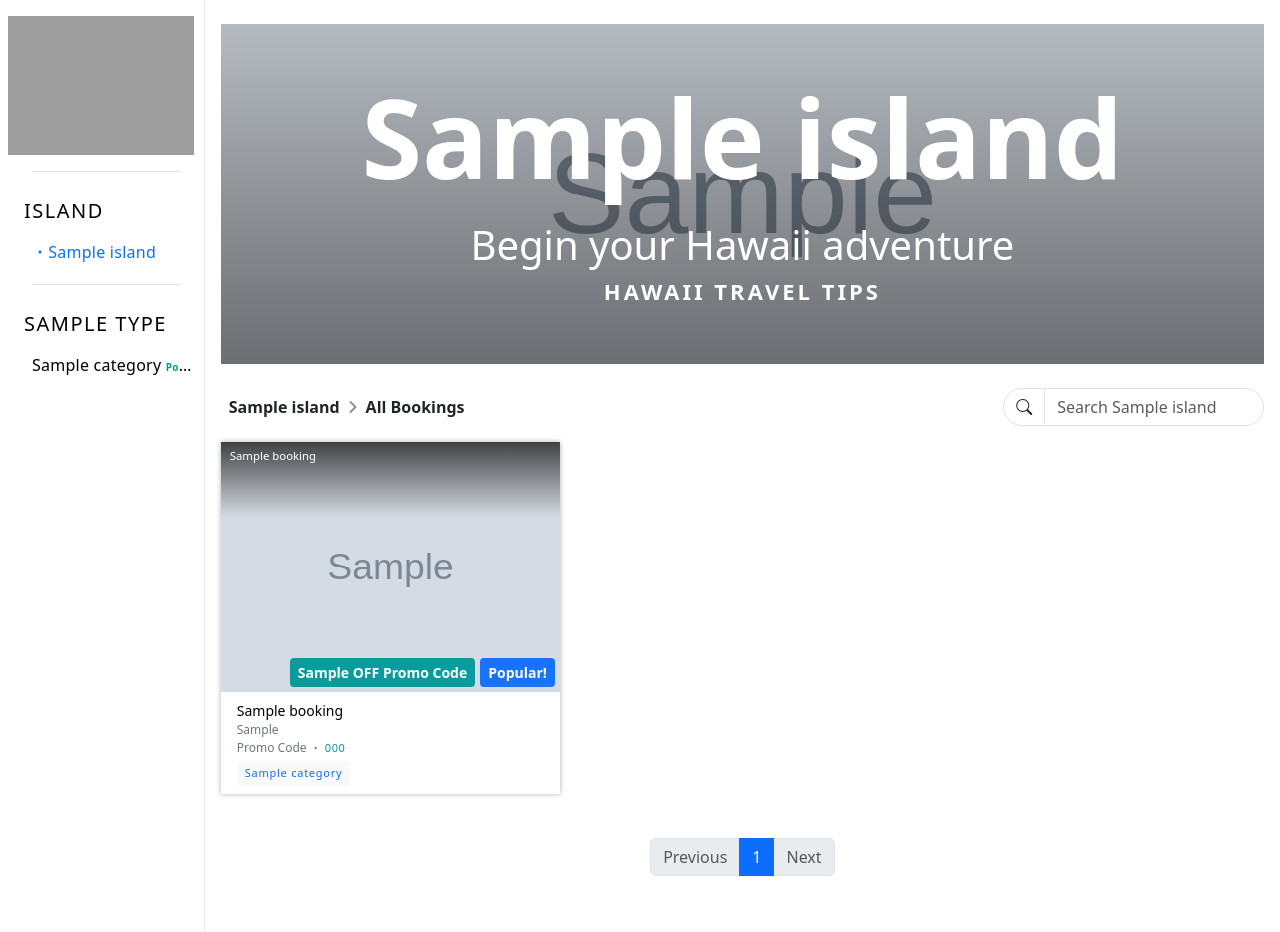
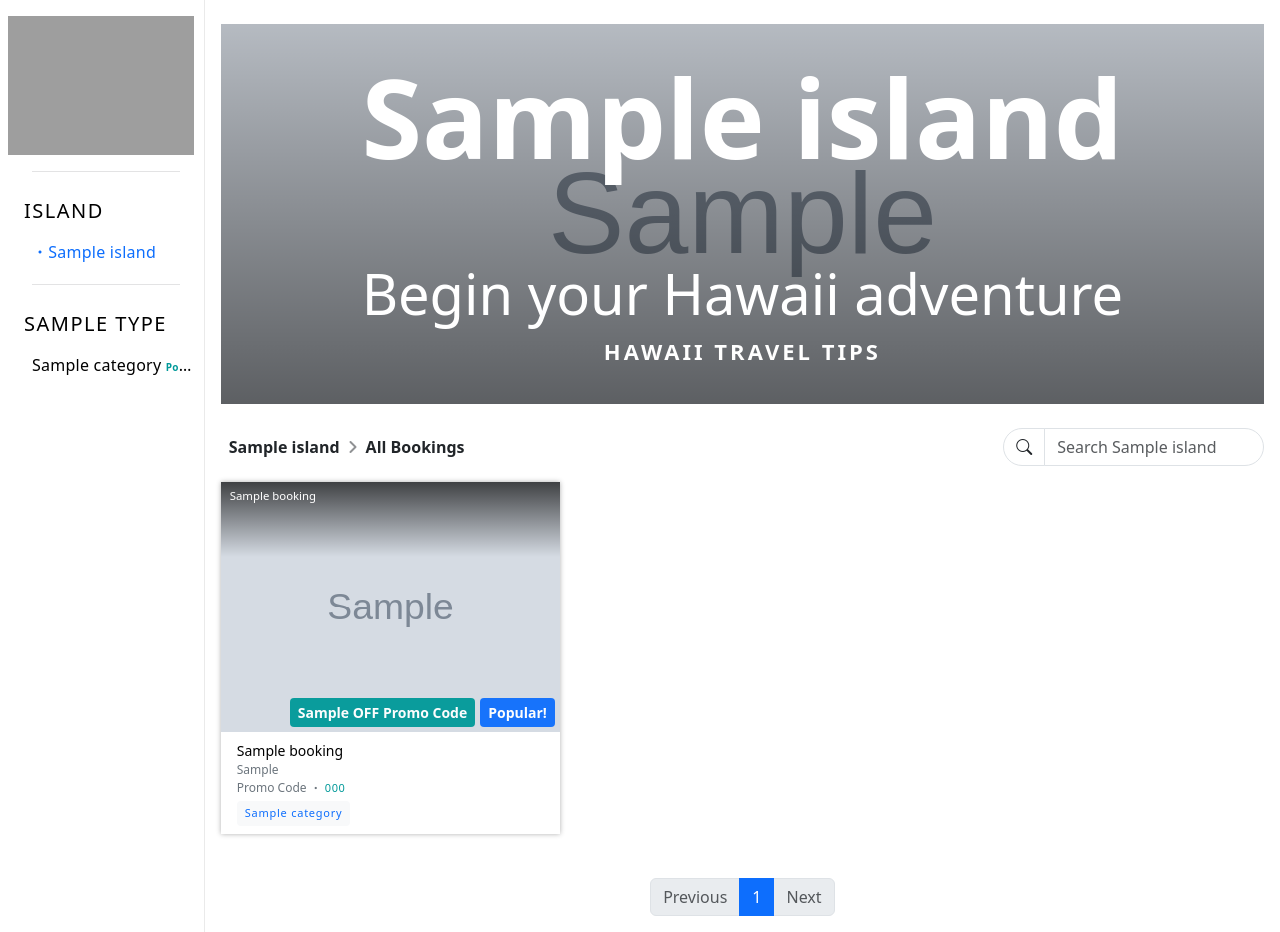
Before and after one commit to woox99/Tours, a Django app: a page that uses core/templates/core/base_site.html in a window 1280 px wide. Shown: the top 932 px of the page. Run offline with Django 5.2, Linux system fonts and the light colour scheme; tables that the repository leaves empty hold one stand-in row (values such as "Sample post"); grey boxes marked "Sample" are stand-in pictures; some web fonts are replaced; grey boxes are pictures that could not be loaded.

Commit message:
island jumbotron rework

```diff
--- a/core/static/core/css/base_site.css
+++ b/core/static/core/css/base_site.css
@@ -86,7 +86,158 @@
     display: none;
 }
 
-/* .jumbotron is in an internal <style> block */
+.jumbotron {
+    position: relative;
+    z-index: -2;
+}
+.jumbotron::after{
+    content: "";
+    position: absolute;
+    top: 0;
+    left: 0;
+    width: 100%;
+    height: 100%;
+    background: linear-gradient(rgba(0, 0, 0, 0.15), #00000090);
+    z-index: 0;
+    pointer-events: none;
+}
+.jumbotron img{
+    width: 100%;
+    height: 380px;
+    object-fit: cover;
+    object-position: center;
+}
+.jumbotron div{
+    position: absolute;
+    top: 0px;
+    width: 100%;
+    height: 100%;
+    display: flex;
+    flex-direction: column;
+    justify-content: center;
+    align-items: center;
+    z-index: 2;
+    color: white;
+    text-align: center;
+}
+.jumbotron .island-name {
+    top: 10px;
+    font-size: 110px;
+    font-weight: bold;
+    margin: 0;
+    line-height: 1;
+}
+.jumbotron .tagline {
+    text-align: center;
+    color: white;
+    font-size: 3.5rem;
+    font-weight: 300;
+    margin: 0;
+    margin-top: 5rem;
+}
+.jumbotron .title {
+    text-align: center;
+    color: white;
+    font-weight: 600;
+    margin: 0;
+    font-size: 22px;
+    letter-spacing: 3px;
+}
+@media (max-width: 768px) {
+    .jumbotron img{
+        width: 100vw;
+        aspect-ratio: 1/1;
+}
+    .jumbotron .island-name {
+        font-size: 70px;
+    }
+    .jumbotron .tagline {
+        font-size: 28px;
+    }
+    .jumbotron .title {
+        font-size: 22px;
+    }
+}
+    /* .jumbotron .background {
+        position: relative;
+        z-index: -2;
+        display: flex;
+        flex-direction: column;
+        justify-content: center;
+        align-items: center;
+        width: 100%;
+        height: 340px;
+        background-image: url('{{ current_island.image_URL }}');
+        background-size: cover;
+        background-position: center;
+        top: 0;
+        left: 0;
+    }
+
+    .jumbotron .background::after {
+        content: "";
+        position: absolute;
+        top: 0;
+        left: 0;
+        width: 100%;
+        height: 100%;
+        background: linear-gradient(rgba(0, 0, 0, 0.15), #00000080);
+        z-index: 1;
+        pointer-events: none;
+    }
+    .jumbotron .background p{
+        position: relative;
+        z-index: 2;
+        color: white;
+        text-align: center;
+
+    }
+    .jumbotron .island-name {
+        font-size: 110px;
+        font-weight: bold;
+        margin: 0;
+        line-height: 1;
+    }
+
+    .jumbotron .tagline {
+        text-align: center;
+        color: white;
+        font-size: 2.5rem;
+        font-weight: 300;
+        margin: 0;
+        margin-top: 1.5rem;
+    }
+
+    .jumbotron .title {
+        text-align: center;
+        color: white;
+        font-weight: 600;
+        margin: 0;
+        font-size: 22px;
+        letter-spacing: 3px;
+    }
+
+    @media (max-width: 768px) {
+        .jumbotron .background {
+        height: 220px;
+        }
+
+        .jumbotron .island-name {
+        font-size: 60px;
+        }
+        .jumbotron .tagline {
+            font-size: 28px;
+        }
+        .jumbotron .title {
+        font-size: 12px;
+        }
+    }
+
+    @media (max-width: 600px) {
+        .jumbotron .background {
+        background-image: url('{{ current_island.image_mobile_URL }}');
+        }
+    } */
 
 .mobile-breadcrumb .box{
     position: relative;
--- a/core/templates/core/base_site.html
+++ b/core/templates/core/base_site.html
@@ -57,86 +57,7 @@
 
 <style>
 
-    .jumbotron .background {
-        position: relative;
-        z-index: -2;
-        display: flex;
-        flex-direction: column;
-        justify-content: center;
-        align-items: center;
-        width: 100%;
-        height: 340px;
-        background-image: url('{{ current_island.image_URL }}');
-        background-size: cover;
-        background-position: center;
-        top: 0;
-        left: 0;
-    }
 
-    .jumbotron .background::after {
-        content: "";
-        position: absolute;
-        top: 0;
-        left: 0;
-        width: 100%;
-        height: 100%;
-        background: linear-gradient(rgba(0, 0, 0, 0.15), #00000080);
-        z-index: 1;
-        pointer-events: none;
-    }
-    .jumbotron .background p{
-        position: relative;
-        z-index: 2;
-        color: white;
-        text-align: center;
-
-    }
-    .jumbotron .island-name {
-        font-size: 110px;
-        font-weight: bold;
-        margin: 0;
-        line-height: 1;
-    }
-
-    .jumbotron .tagline {
-        text-align: center;
-        color: white;
-        font-size: 2.5rem;
-        font-weight: 300;
-        margin: 0;
-        margin-top: 1.5rem;
-    }
-
-    .jumbotron .title {
-        text-align: center;
-        color: white;
-        font-weight: 600;
-        margin: 0;
-        font-size: 22px;
-        letter-spacing: 3px;
-    }
-
-    @media (max-width: 768px) {
-        .jumbotron .background {
-        height: 220px;
-        }
-
-        .jumbotron .island-name {
-        font-size: 60px;
-        }
-        .jumbotron .tagline {
-            font-size: 28px;
-        }
-        .jumbotron .title {
-        font-size: 12px;
-        }
-    }
-
-    @media (max-width: 600px) {
-        .jumbotron .background {
-        background-image: url('{{ current_island.image_mobile_URL }}');
-        }
-    }
 </style>
 
 <body class="m-0 p-0">
@@ -279,8 +200,24 @@
             <!-- Jumbotron -->
             {% block jumbotron %}
             {% if jumbotron %}
+            <!-- <div class="background">
+                <p class="island-name">{{ current_island.title }}</p>
+                <p class="tagline">Begin your Hawaii adventure</p>
+                <p class="title">HAWAII TRAVEL TIPS</p>
+            </div> -->
             <div class="jumbotron mt-lg-4">
-                <div class="background">
+                <picture>
+                    <source
+                        media="(max-width: 600px)"
+                        srcset="{{ current_island.image_mobile_URL }}"
+                    >
+                    <img
+                        src="{{ current_island.image_URL }}"
+                        alt="Hero Image"
+                        fetchpriority="high"
+                    >
+                </picture>
+                <div>
                     <p class="island-name">{{ current_island.title }}</p>
                     <p class="tagline">Begin your Hawaii adventure</p>
                     <p class="title">HAWAII TRAVEL TIPS</p>
```
Also changed, not shown: core/static/core/assets/big island.jpg (deleted), core/static/core/assets/desktop_hero_bigisland.jpg (added), core/static/core/assets/desktop_hero_kauai.jpg (added), core/static/core/assets/desktop_hero_maui.jpg (added), core/static/core/assets/desktop_hero_oahu.jpg (added), 3 other files.
